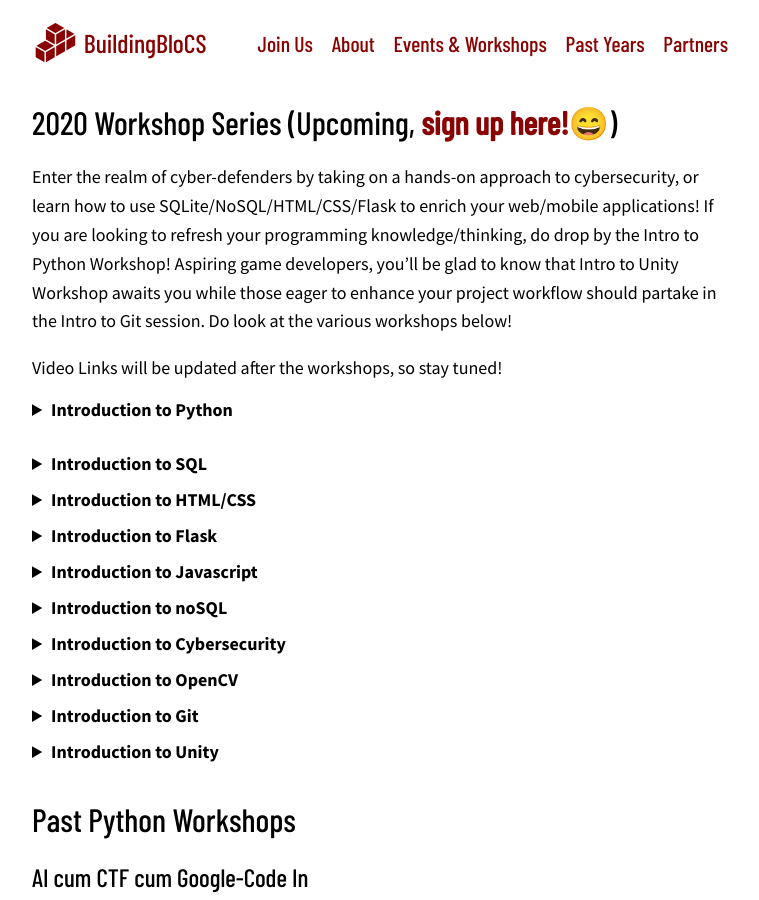
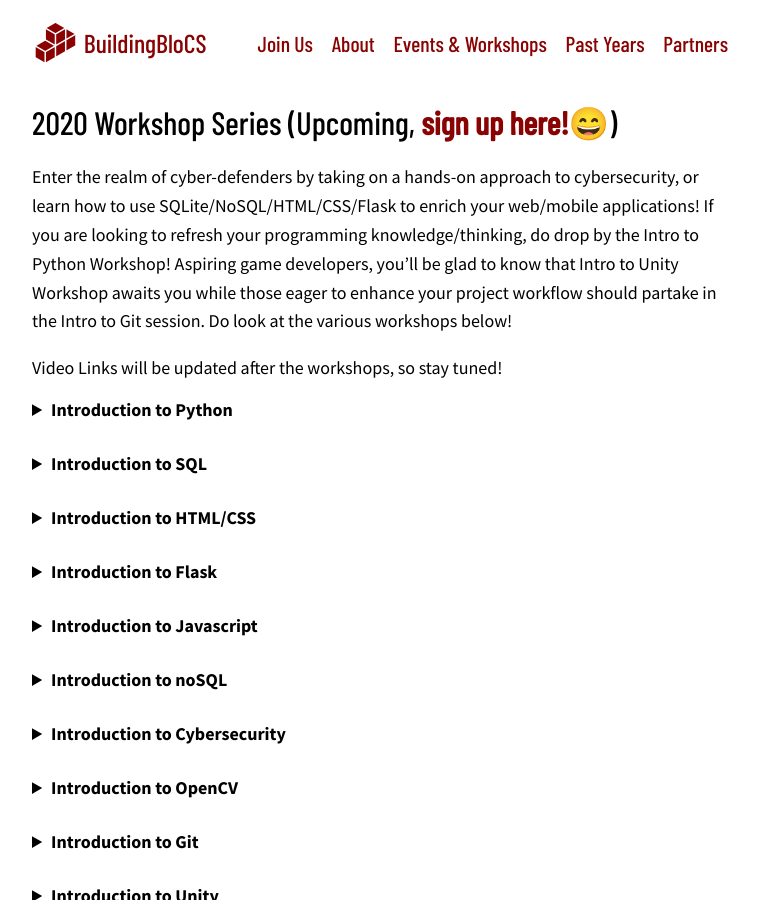
Before and after one commit to buildingblocs/2020, a Jekyll site: the page built from pre-event/workshop/index.md, in a window 1280 px wide and 900 px high. Shown: the whole window, without its empty margins (260-1019 px from the left). Built offline with Jekyll 4.4.1, drawn with Linux system fonts in a browser that asks for light colours; some web fonts are replaced; our own code applies the rules of GitHub Pages for plain Markdown files.

Commit message:
fixed formatting

```diff
--- a/pre-event/workshop/index.md
+++ b/pre-event/workshop/index.md
@@ -10,9 +10,8 @@
 
 <div>
 <details>
-<summary><strong>Introduction to Python</strong></summary>
+<summary><strong>Introduction to Python</strong></summary><br>
 
-<br>
 By the end of the workshop, participants would learn
 - the basics of python
 - If statements, lists, loops
@@ -21,30 +20,33 @@
 <br><br><strong>Prerequisites:</strong> Nothing much other than a desire to learn!
 </details><br><br>
 
-<details>
-<summary><strong>Introduction to SQL</strong></summary>
+<details><summary><strong>Introduction to SQL</strong></summary><br>
+
 SQL forms an important part in our applications, by helping to store a variety of user data!
 Participants will explore the concepts of:
 - normalized databases
 - sql technologies
 
-<br><strong>Prerequisites:</strong> Basic Knowledge of Python (Intro to Python Workshop)
-</details><br>
+<br><br><strong>Prerequisites:</strong> Basic Knowledge of Python (Intro to Python Workshop)
+</details><br><br>
 
-<details><summary><strong>Introduction to HTML/CSS</strong></summary>
+<details><summary><strong>Introduction to HTML/CSS</strong></summary><br>
+
 By the end of the workshop, participants will be able to:
 - understand the basics of HTML and CSS
 - build their own simple webpage
-</details><br>
+</details><br><br>
 
-<details><summary><strong>Introduction to Flask</strong></summary>
+<details><summary><strong>Introduction to Flask</strong></summary><br>
+
 Flask is used to write web applications in Python. By the end, participants will understand the basics of Flask and have their own Flask application that makes use of an API (Application Programming Interface) <br>
 
-<br><strong>Prerequisites:</strong> Basic Knowledge of Python (Intro to Python Workshop)
-</details><br>
+<br><br><strong>Prerequisites:</strong> Basic Knowledge of Python (Intro to Python Workshop)
+</details><br><br>
 
 <details>
-<summary><strong>Introduction to Javascript</strong></summary>
+<summary><strong>Introduction to Javascript</strong></summary><br>
+
 JavaScript is an extremely popular programming language used primarily by Web
 browsers to create a dynamic and interactive experience for the user.
 Most of the functions and applications that make the Internet
@@ -52,23 +54,25 @@
 <br>
 At the end of the course, participants will be able to create a simple <strong>discord bot
 that tells you the time using nodejs</strong> and learn to host it online for free!
-</details><br>
+</details><br><br>
 
 <details>
-<summary><strong>Introduction to noSQL</strong></summary>
+<summary><strong>Introduction to noSQL</strong></summary><br>
+
 After learning SQL, why not learn NoSQL? NoSQL databases (aka "not only SQL") are non tabular, and store data differently than relational tables (aka SQL). <br> NoSQL databases come in a variety of types based on their data model. The main types are document, key-value, wide-column, and graph. They provide flexible schemas and scale easily with large amounts of data and high user loads.
 
-<br><strong>Prerequisites:</strong> Basic Knowledge of Python (Intro to Python Workshop)
-</details><br>
+<br><br><strong>Prerequisites:</strong> Basic Knowledge of Python (Intro to Python Workshop)
+</details><br><br>
 
 <details>
-<summary><strong>Introduction to Cybersecurity</strong></summary>
+<summary><strong>Introduction to Cybersecurity</strong></summary><br>
+
 Cyberattacks are increasingly becoming more common, while our reliance on digital systems has increased significantly. A sound understanding of cybersecurity principles would thus go a long way in helping to ensure one stays cyber secure.
 <br>
 In this course, we will be embarking on a Capture-the-Flag style competition where participants will go through some Basic Web/ Forensics/ Cryptography Concepts.
 
-<br><strong>Prerequisites:</strong> Basic Knowledge of Python would be helpful (Intro to Python Workshop)
-</details><br>
+<br><br><strong>Prerequisites:</strong> Basic Knowledge of Python would be helpful (Intro to Python Workshop)
+</details><br><br>
 
 <details>
 <summary><strong>Introduction to OpenCV</strong></summary><br>
@@ -79,26 +83,26 @@
 we will be introducing the fundamentals of opencv, starting with Trackbars and
 Histograms (both static and video analysis)
 
-<br><strong>Part 2</strong><br>
+<br><br><strong>Part 2</strong><br>
 In Part 2, We will be learning how to make use of the slider trackbars to isolate
 certain colors of an image. We will also explore the math behind Canny Edge
 Detection. Participants will also get to embark on a future project!
 
-<br><strong>Prerequisites:</strong> Basic Knowledge of Python (Intro to Python Workshop)
-</details><br>
+<br><br><strong>Prerequisites:</strong> Basic Knowledge of Python (Intro to Python Workshop)
+</details><br><br>
 
 <details>
 <summary><strong>Introduction to Git</strong></summary><br>
 Open source development is increasingly prevalent in software development, powering many devices that we use daily. Originally developed for the managing the Linux Operating System, Git is an extremely powerful tool for managing computing projects.<br>Participants will learn what Git is and how it is different from GitHub, what programmers can use Git for, learn to perform basic operations (commit, pull etc) using a Git GUI Client, perform simple collaborative operations (merge, forking) and understand the use of pull requests in working on public open source projects
 
-<br><strong>Prerequisites:</strong> A little knowledge of terminal/Command Prompt commands would be helpful but not essential
-</details><br>
+<br><br><strong>Prerequisites:</strong> A little knowledge of terminal/Command Prompt commands would be helpful but not essential
+</details><br><br>
 
 <details>
-<summary><strong>Introduction to Unity</strong></summary>
+<summary><strong>Introduction to Unity</strong></summary><br>
 Participants will be introduced to the the Game Loop, 2D Space, Collision detection, and make a simple game involving moving the player character
 
-<br><strong>Prerequisites:</strong> Knowledge of C# programming would be useful, but not required.
+<br><br><strong>Prerequisites:</strong> Knowledge of C# programming would be useful, but not required.
 As for programming knowledge, its mainly going to be variables:
 <pre class="line-numbers">
   <code class="language-aspnet">
```
